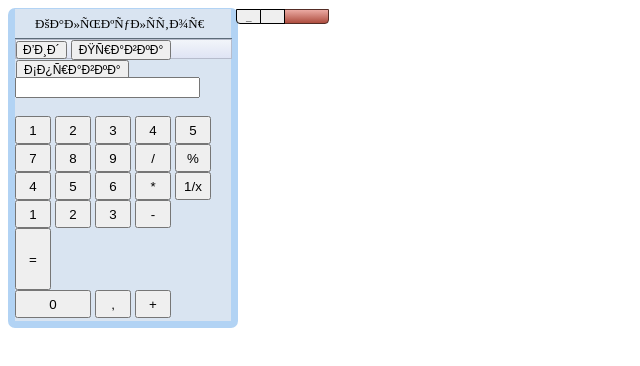
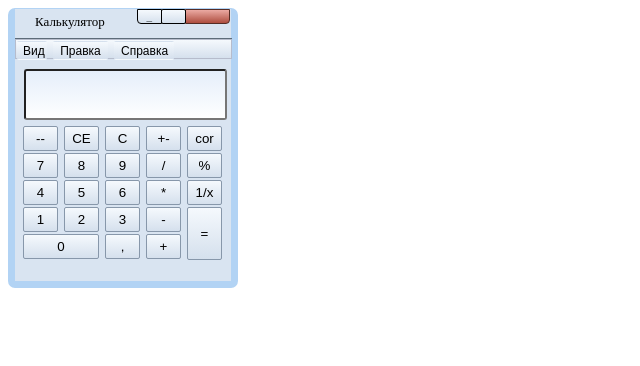
Before and after one commit to HighNoonGithub/highnoongithub.github.io, a plain HTML site: page index.html in a window 1280 px wide. Shown: the whole page, without its empty margins (0-640 px from the left). Drawn offline with Linux system fonts and the light colour scheme.

Commit message:
Внешне готово

```diff
--- a/css.css
+++ b/css.css
@@ -1,7 +1,7 @@
 .block{
 	box-sizing:border-box;
 	margin:auto,100;
-	height:320px;
+	height:280px;
 	width:230px;
 	border: 1px solid #B2D3F4;
 	background-color:#D9E4F1;
@@ -45,52 +45,70 @@ height:15px;
 	font-size:10px;
 	color:;
 	text-align:center;
-
 }
 .panel{
-	background:linear-gradient(to top, #DFE4F4, #F2F5FA);
+	background:linear-gradient(to top, #D9DFF0, #E8ECF6);
 	box-sizing:border-box;
 	width:217px;
 	height:20px;
 	border: 1px solid #B6BCCC;
+	background:linear-gradient(to top, #D5E0ED,#F5F9FD);
+	font-weight:bold;
 }
 .panel1{
-borde: 1px solid transparent;
+	width:30px;
+	height:19px;
+border: 1px solid transparent;
 font-size:12px;
 padding: 0 5px 0 5px;
 }
 .panel2{
-borde: 1px solid black;
+	width:55px;
+	height:19px;
+border: 1px solid transparent;
 font-size:12px;
 }
 .panel3{
-borde: 1px solid black;
+	width:60px;
+	height:19px;
+border: 1px solid transparent;
 font-size:12px;
 }
-inpu{
-	width:195px;
-	height:50px;
-	margin: 10px 0 5px 8px;
+.block2{
+	margin:5px 0 0 7px;
+}
+.equally{
+	width:35px;
+	height:53px;
+}
+.equally1{
+	display:inline-block;
+	margin-left:3px;
+	position:absolute;
+}
+.per{
+	display:inline-block;
+	margin-top:px;
+	width:161px;
 
-#size{
-	color:#E8EEF5;
-
-	background:#E8EEF5;
+}
+.zero{
+	width:76px;
+	height:25px;
+}
+button{
+	width:35px;
+	height:25px;
+	border:1px solid #8797AA;
+	background:linear-gradient(to top, #D5E0ED,#F5F9FD);
+	border-radius:2px;
+	margin:1px;
 }
 input{
-
-	height:26px;
-	width:135px;
-	background:#E8EEF5;
-	color:red;
-
+	width:195px;
+	height:45px;
+	border-radius:3px;
+	margin:10px 0 0 9px;
+	background:linear-gradient(to top, #FEFFFF,#E5EEFA);
 
 }
-.lll{
-	margin-top: -10px;
-	display:inline-block;
-}
-.llll{
-	display:block;
-	margin-left: -500px;
-}
--- a/index.html
+++ b/index.html
@@ -10,49 +10,26 @@
 
 	<body>
 	<script src="js.js"></script>
-		<div class ="block">
+	<div class="block">
 	  <div class="block1">
 		Калькулятор
-		<button id="kn1" onclick="onPush()"></button>
-		<button id="kn2" onclick="onPush()"></button>
-		<button id="kn3" onclick="onPush()">_</button>
-
+		<button type="button" id="kn1" onclick="onPush()"></button>
+		<button type="button" id="kn2" onclick="onPush()"></button>
+		<button type="button" id="kn3" onclick="onPush()">_</button>
 	  </div>
 	  <div class="panel">
         	<button class="panel1" onclick="onPush()">Вид</button>
         	<button class="panel2" onclick="onPush()">Правка</button>
         	<button class="panel3" onclick="onPush()">Справка</button>
         </div>
-         <br/><input type="text" name=""><br/>
-			<form>
-			<br/><button style="width:36px;height:28px;" value="1" >1</button>
-			<button onclick=""style="width:36px;height:28px;" value="2" >2</button>
-			<button style="width:36px;height:28px;" value="3" >3</button>
-			<button style="width:36px;height:28px;" value="4" >4</button>
-			<button style="width:36px;height:28px;" value="5" >5</button><br/>
-			<button style="width:36px;height:28px;" value="7" >7</button>
-			<button style="width:36px;height:28px;" value="8" >8</button>
-			<button style="width:36px;height:28px;" value="9" >9</button>
-			<button style="width:36px;height:28px;" value="/" >/</button>
-			<button style="width:36px;height:28px;" value="%" >%</button><br/>
-			<button style="width:36px;height:28px;" value="4" >4</button>
-			<button style="width:36px;height:28px;" value="5" >5</button>
-			<button style="width:36px;height:28px;" value="6" >6</button>
-			<button style="width:36px;height:28px;" value="*" >*</button>
-			<button style="width:36px;height:28px;" value="1/x" >1/x</button><br/>
-			<div class="lll">
-			<button style="width:36px;height:28px;" value="1" >1</button>
-			<button style="width:36px;height:28px;" value="2" >2</button>
-			<button style="width:36px;height:28px;" value="3" >3</button>
-			<button style="width:36px;height:28px;" value="-" >-</button>
+		<input>
+		<div class="block2">
+		<button type="button" value="--">--</button>  <button type="button" value="CE">CE</button>  <button type="button" value="C">C</button> <button type="button" value="+-">+-</button>  <button type="button" value="cor">cor</button>
+		<button type="button" value="7">7</button>  <button type="button" value="8">8</button>  <button type="button" value="9">9</button> <button type="button" value="/">/</button>  <button type="button" value="%">%</button>
+		<button type="button" value="4">4</button>  <button type="button" value="5">5</button>  <button type="button" value="6">6</button> <button type="button" value="*">*</button>  <button type="button" value="1/x">1/x</button>
+		<div class="per" ><button type="button" value="1">1</button>  <button type="button" value="2">2</button>  <button type="button" value="3">3</button> <button type="button" value="-">-</button> <button class="zero" type="button" value="0">0</button>  <button type="button" value=",">,</button> <button type="button" value="+">+</button></div>
+		  <div class="equally1"><button type="button" value="=" class="equally">=</button></div>
 	    </div>
-			<div class="llll"><button style="width:36px;height:62px;" value="=" >=</button></div>
-			<button style="width:76px;height:28px;" value="0" >0</button>
-			<button style="width:36px;height:28px;" value="," >,</button>
-			<button style="width:36px;height:28px;" value="+" >+</button>
-
-
-			</form>
 	</div>
 
 
--- a/js.js
+++ b/js.js
@@ -1,11 +1,5 @@
 
 	"use strict"
-ask("Выпустить птичку?", "да", fly, die);
-
-function fly() {
-  alert( 'улетела :)' );
+function onPush(){
+	alert('Съебал');
 }
-
-function die() {
-  alert( 'птичку жалко :(' );
-}
```
Lines whose indentation alone changed are shown as unchanged.
